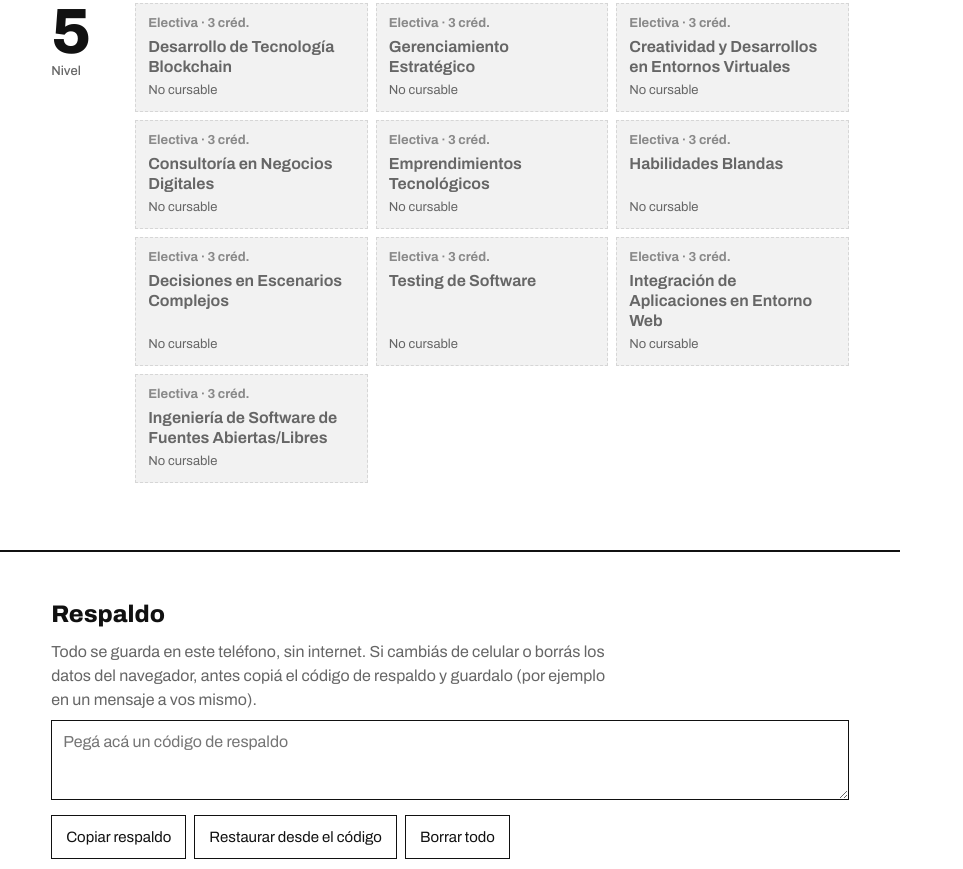
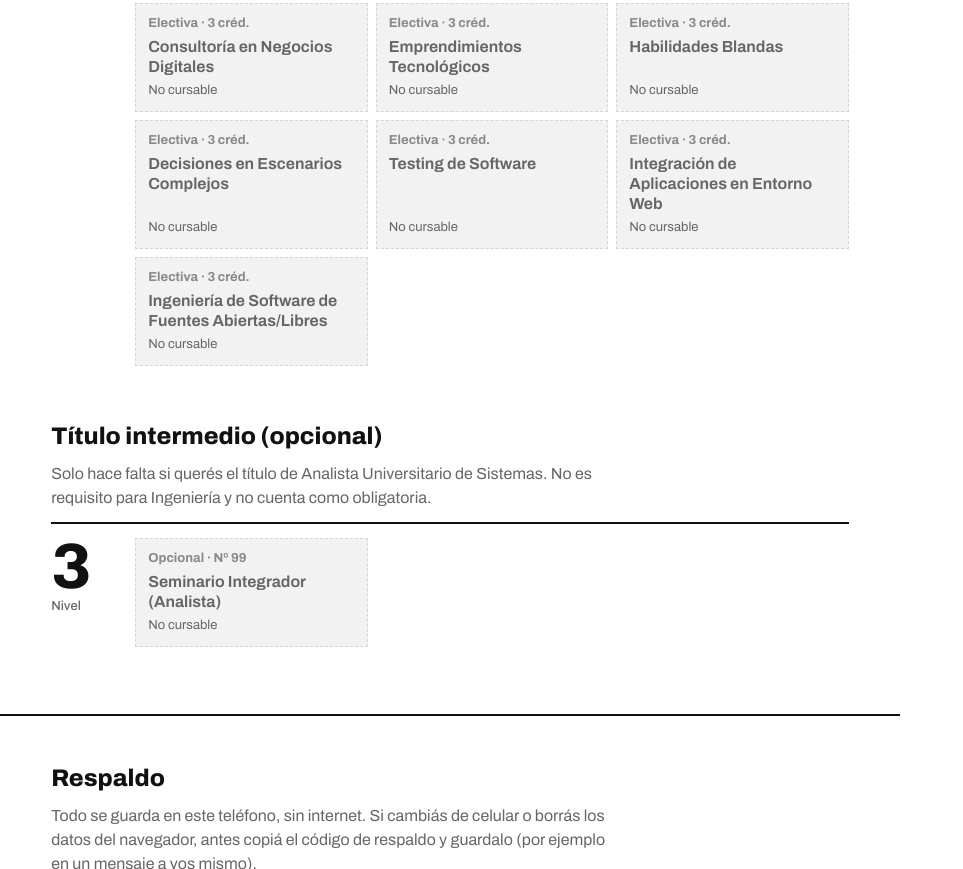
Before and after one commit to bautipratto/SistemasCorrelativas, a plain HTML site: page index.html in a window 1280 px wide. Shown: the part 2994-3863 px from the top of the page, without its empty margins (0-963 px from the left). Drawn offline with Linux system fonts and the light colour scheme.

Commit message:
Mover Seminario Integrador a sección de título intermedio opcional
Co-Authored-By: Claude Opus 5.5 <noreply@anthropic.com>

```diff
--- a/index.html
+++ b/index.html
@@ -135,7 +135,7 @@ const EL=[
 ["E1","Backend de Aplicaciones",3,"2C",[14,13],[6],4],
 ["E2","Green Software",4,"1C-2C",[30],[20],3],["E3","Gestión Industrial de la Producción",4,"1C",[19],[8,16],3],["E4","Gestión de la Mejora de los Procesos",4,"1C-2C",[19],[8,16],3],["E5","Desarrollo y Operaciones DevOps",4,"2C",[19,20,23],[13,14],3],["E6","Desarrollo de Aplicaciones con Objetos",4,"2C",[13],[6],2],["E7","Comunicación Multimedial en el Desarrollo de SI",4,"2C",[19],[8,16],3],["E8","Seguridad en el Desarrollo de Software",4,"1C",[19,20,23],[8,15],3],["E9","Experiencia e Interfaces de Usuario",4,"1C",[23],[],3],
 ["E10","Desarrollo de Tecnología Blockchain",5,"2C",[19,26],[14,20],3],["E11","Gerenciamiento Estratégico",5,"1C",[30],[20],3],["E12","Creatividad y Desarrollos en Entornos Virtuales",5,"2C",[23],[20],3],["E13","Consultoría en Negocios Digitales",5,"2C",[30],[20],3],["E14","Emprendimientos Tecnológicos",5,"1C-2C",[30],[16,19],3],["E15","Habilidades Blandas",5,"2C",[30],[],3],["E16","Decisiones en Escenarios Complejos",5,"1C-2C",[27],[],3],["E17","Testing de Software",5,"2C",[25],[19,20],3],["E18","Integración de Aplicaciones en Entorno Web",5,"2C",[26],[19,20],3],["E19","Ingeniería de Software de Fuentes Abiertas/Libres",5,"1C",[19,20,26],[13,14],3]];
-const ALL=[...OB.map(r=>({id:String(r[0]),n:r[1],lv:r[2],mod:r[3],rg:r[4].map(String),ap:r[5].map(String),hs:r[6],el:false})),...EL.map(r=>({id:r[0],n:r[1],lv:r[2],mod:r[3],rg:r[4].map(String),ap:r[5].map(String),cr:r[6],el:true}))];
+const ALL=[...OB.map(r=>({id:String(r[0]),n:r[1],lv:r[2],mod:r[3],rg:r[4].map(String),ap:r[5].map(String),hs:r[6],el:false,op:r[0]===99})),...EL.map(r=>({id:r[0],n:r[1],lv:r[2],mod:r[3],rg:r[4].map(String),ap:r[5].map(String),cr:r[6],el:true}))];
 const BY=Object.fromEntries(ALL.map(m=>[m.id,m]));
 const MODS={"A":"Anual","1C":"1.er cuat.","2C":"2.º cuat.","1C-2C":"1.er o 2.º cuat.","2C-1C":"2.º o 1.er cuat."};
 const LS="isi2023-correlativas";
@@ -152,8 +152,8 @@ const LBL={apr:"Aprobada",reg:"Regular",cur:"Cursable",blo:"No cursable"};
 const habilita=id=>ALL.filter(m=>m.rg.includes(id)||m.ap.includes(id));
 const prevAll=m=>m.id==="99"?OB.map(r=>String(r[0])).filter(x=>+x>=1&&+x<=23):m.id==="36"?OB.map(r=>String(r[0])).filter(x=>x!=="36"&&x!=="99"):[];
 function stats(){
-  const ob=ALL.filter(m=>!m.el&&m.id!=="99");
-  const c={apr:0,reg:0,cur:0,blo:0};ALL.forEach(m=>c[status(m)]++);
+  const ob=ALL.filter(m=>!m.el&&!m.op);
+  const c={apr:0,reg:0,cur:0,blo:0};ALL.forEach(m=>{if(!m.op||est(m.id))c[status(m)]++});
   const aOb=ob.filter(m=>okA(m.id)).length,rOb=ob.filter(m=>est(m.id)==="R").length;
   const notas=[],con=[];ALL.forEach(m=>{const v=S.m[m.id];if(v&&v.e==="A"&&v.n){notas.push(v.n);con.push(v.n,...(v.ap||[]))}});
   const avg=a=>a.length?(a.reduce((x,y)=>x+y,0)/a.length).toFixed(2).replace(".",","):"—";
@@ -168,13 +168,13 @@ function card(m){
   const st=status(m),v=S.m[m.id];let tag="";
   if(sel&&sel!==m.id){const s=BY[sel];if(s.rg.includes(m.id)||s.ap.includes(m.id))tag="requisito";else if(m.rg.includes(sel)||m.ap.includes(sel))tag="habilita"}
   const hit=(filt==="all"||filt===st)&&(!q||m.n.toLowerCase().includes(q)||m.id.toLowerCase()===q);
-  return `<button class="card ${st}${sel===m.id?" sel":""}${hit?"":" hide"}" data-id="${m.id}" aria-label="${esc(m.n)}, ${LBL[st]}">${tag?`<span class="tag">${tag}</span>`:""}<span class="no">${m.el?"Electiva · "+m.cr+" créd.":"Nº "+m.id}</span><span class="nm">${esc(m.n)}</span><span class="ft"><span>${LBL[st]}</span>${v&&v.e==="A"&&v.n?`<span class="nota">${v.n}</span>`:""}</span></button>`;
+  return `<button class="card ${st}${sel===m.id?" sel":""}${hit?"":" hide"}" data-id="${m.id}" aria-label="${esc(m.n)}, ${LBL[st]}">${tag?`<span class="tag">${tag}</span>`:""}<span class="no">${m.el?"Electiva · "+m.cr+" créd.":m.op?"Opcional · Nº "+m.id:"Nº "+m.id}</span><span class="nm">${esc(m.n)}</span><span class="ft"><span>${LBL[st]}</span>${v&&v.e==="A"&&v.n?`<span class="nota">${v.n}</span>`:""}</span></button>`;
 }
 function lvl(list,n,title){const items=list.filter(m=>m.lv===n);if(!items.length)return "";return `<div class="lvl"><h2>${n}<small>${title}</small></h2><div class="grid">${items.map(card).join("")}</div></div>`}
 function render(){
   stats();
-  const ob=ALL.filter(m=>!m.el),el=ALL.filter(m=>m.el);
-  $("plan").innerHTML=[1,2,3,4,5].map(n=>lvl(ob,n,"Nivel")).join("")+`<h2 class="sec">Electivas</h2><p class="sub" style="margin-bottom:12px">Ingeniería pide 20 créditos; Analista, al menos 4 de 3.er nivel.</p>`+[3,4,5].map(n=>lvl(el,n,"Nivel")).join("");
+  const ob=ALL.filter(m=>!m.el&&!m.op),el=ALL.filter(m=>m.el),op=ALL.filter(m=>m.op);
+  $("plan").innerHTML=[1,2,3,4,5].map(n=>lvl(ob,n,"Nivel")).join("")+`<h2 class="sec">Electivas</h2><p class="sub" style="margin-bottom:12px">Ingeniería pide 20 créditos; Analista, al menos 4 de 3.er nivel.</p>`+[3,4,5].map(n=>lvl(el,n,"Nivel")).join("")+`<h2 class="sec">Título intermedio (opcional)</h2><p class="sub" style="margin-bottom:12px">Solo hace falta si querés el título de Analista Universitario de Sistemas. No es requisito para Ingeniería y no cuenta como obligatoria.</p>`+lvl(op,3,"Nivel");
   panel();
 }
 function reqList(ids,need){
@@ -190,8 +190,8 @@ function panel(){
   if(e==="R"){const falt=[...new Set([...m.rg,...m.ap,...prevAll(m)])].filter(x=>!okA(x));const pps=m.id==="36"&&!S.pps;
     rendir=`<h4>Para rendir el final</h4>${falt.length||pps?`<p class="meta">Te falta aprobar: ${falt.map(x=>BY[x].el?esc(BY[x].n):x).join(", ")}${pps?(falt.length?" y ":"")+"la PPS":""}.</p>`:`<p class="meta"><b style="color:#1f9d55">Podés rendirla:</b> tenés aprobadas todas sus correlativas.</p>`}<p class="meta">Regla general UTN: para rendir necesitás aprobadas las correlativas de cursado.</p>`}
   const aviso=e&&!puede(m)?`<p class="note warn">Según la tabla todavía no cumplís las correlativas para cursarla. Revisá si falta marcar alguna.</p>`:"";
-  const esp=m.id==="99"?`<p class="note">Para rendir el Seminario y obtener el título de Analista hay que tener aprobadas todas las materias del 1 al 23.</p>`:m.id==="36"?`<p class="note">Para rendir Proyecto Final hay que aprobar todas las materias previas del plan, y la Práctica Profesional Supervisada es condición para inscribirse.</p><label style="display:flex;gap:10px;align-items:center;color:var(--ink);font-size:15px"><input type="checkbox" id="pps" ${S.pps?"checked":""} style="min-height:auto;width:22px;height:22px"> PPS acreditada</label>`:"";
-  p.innerHTML=`<button class="x" id="close">Cerrar</button><span class="meta">${m.el?"Electiva":"Nº "+m.id} · Nivel ${m.lv}</span><h3>${esc(m.n)}</h3><span class="meta">${MODS[m.mod]||m.mod} · ${m.el?m.cr+" créditos":m.hs+" h semanales"} · ahora: <b>${LBL[st]}</b></span>
+  const esp=m.id==="99"?`<p class="note">Para rendir el Seminario y obtener el título de Analista hay que tener aprobadas todas las materias del 1 al 23. Es opcional: no se necesita para el título de Ingeniero.</p>`:m.id==="36"?`<p class="note">Para rendir Proyecto Final hay que aprobar todas las materias previas del plan, y la Práctica Profesional Supervisada es condición para inscribirse.</p><label style="display:flex;gap:10px;align-items:center;color:var(--ink);font-size:15px"><input type="checkbox" id="pps" ${S.pps?"checked":""} style="min-height:auto;width:22px;height:22px"> PPS acreditada</label>`:"";
+  p.innerHTML=`<button class="x" id="close">Cerrar</button><span class="meta">${m.el?"Electiva":m.op?"Opcional · Nº "+m.id:"Nº "+m.id} · Nivel ${m.lv}</span><h3>${esc(m.n)}</h3><span class="meta">${MODS[m.mod]||m.mod} · ${m.el?m.cr+" créditos":m.hs+" h semanales"} · ahora: <b>${LBL[st]}</b></span>
   <div class="seg" role="group" aria-label="Estado"><button data-e="" aria-pressed="${e===""}">Sin cursar</button><button data-e="R" aria-pressed="${e==="R"}">Regular</button><button data-e="A" aria-pressed="${e==="A"}">Aprobada</button></div>
   ${aviso}
   ${e==="A"?`<div class="row"><label>Nota final<input id="nota" type="number" min="1" max="10" step="1" inputmode="numeric" value="${v.n||""}" placeholder="1 a 10"></label><label>Aplazos (opcional)<input id="aplz" type="text" inputmode="numeric" value="${(v.ap||[]).join(", ")}" placeholder="ej: 2, 4"></label></div>`:""}
--- a/sw.js
+++ b/sw.js
@@ -1,4 +1,4 @@
-const C="correlativas-v1";
+const C="correlativas-v2";
 const CORE=["./","index.html","manifest.webmanifest","icon-192.png","icon-512.png"];
 self.addEventListener("install",e=>{e.waitUntil(caches.open(C).then(c=>c.addAll(CORE)));self.skipWaiting()});
 self.addEventListener("activate",e=>{e.waitUntil(caches.keys().then(k=>Promise.all(k.filter(x=>x!==C).map(x=>caches.delete(x)))));self.clients.claim()});
```
